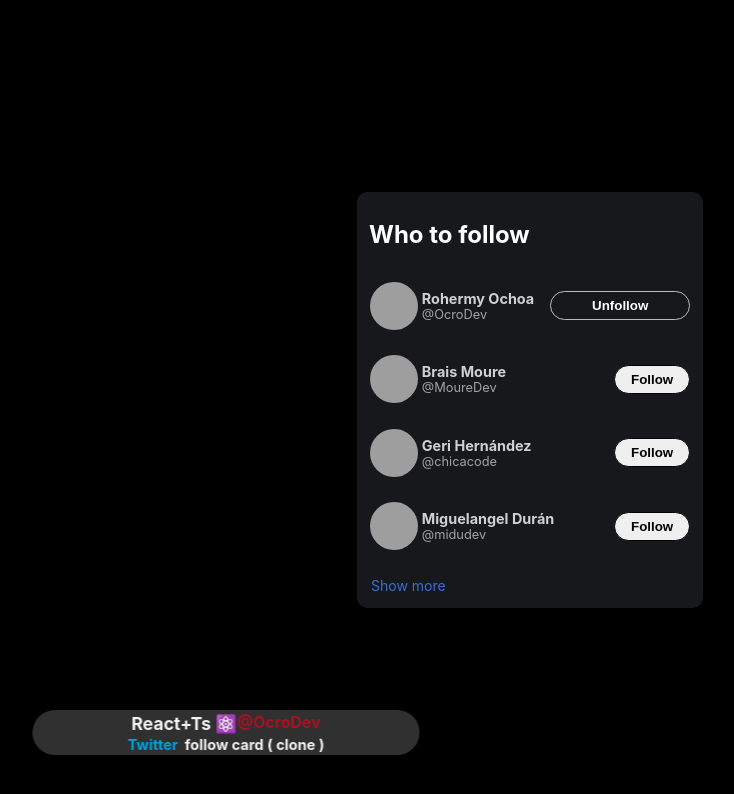
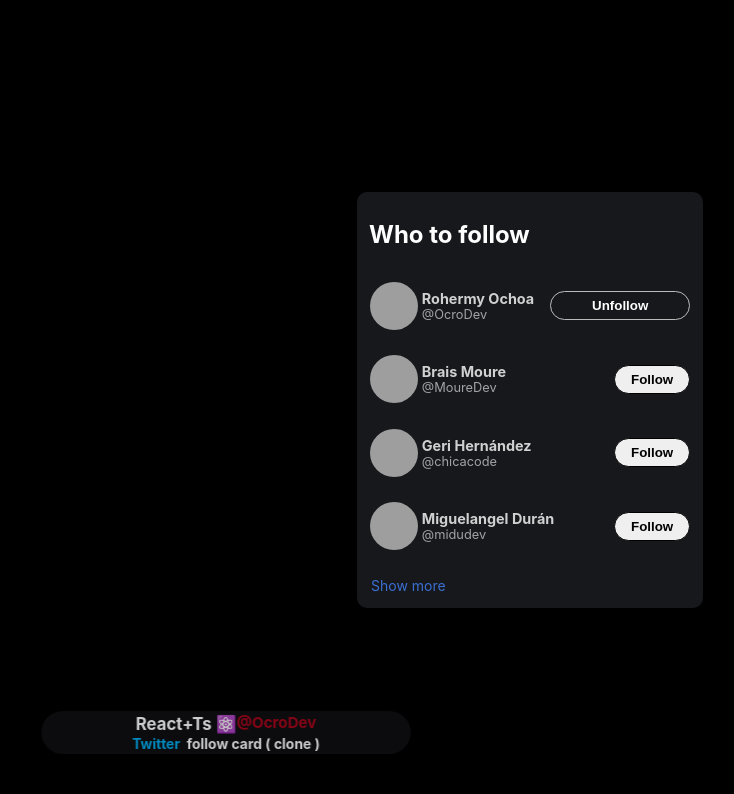
Before and after one commit to OcroDev/twitter-card_react_TS_projects, a React (Vite) app: page / in a window 1280 px wide. In both pictures the pointer is over the element 336 px from the left and 731 px from the top of the page. Shown: the top 794 px of the page, without its empty margins (110-844 px from the left). Built offline with nearby package versions, Linux system fonts and the light colour scheme; grey boxes are pictures that could not be loaded.

Commit message:
fix footer styles

```diff
--- a/src/styles/Footer.css
+++ b/src/styles/Footer.css
@@ -9,11 +9,12 @@
   backdrop-filter: blur(0.5rem);
   width: 22rem;
   color: #fff;
-  transition: background .5s ease-in-out, scale .5s ease-in-out;
+  transition:  scale .5s ease-in-out, opacity .5s ease-in-out;
 }
 .footer:hover {
-  background: rgba(255,255,255, .2);
-  scale: 1.1;
+  /* background: hsla(0, 0%, 100%, 0.2); */
+  opacity: .8;
+  scale: 1.05;
 }
 
 .footer span,
```
